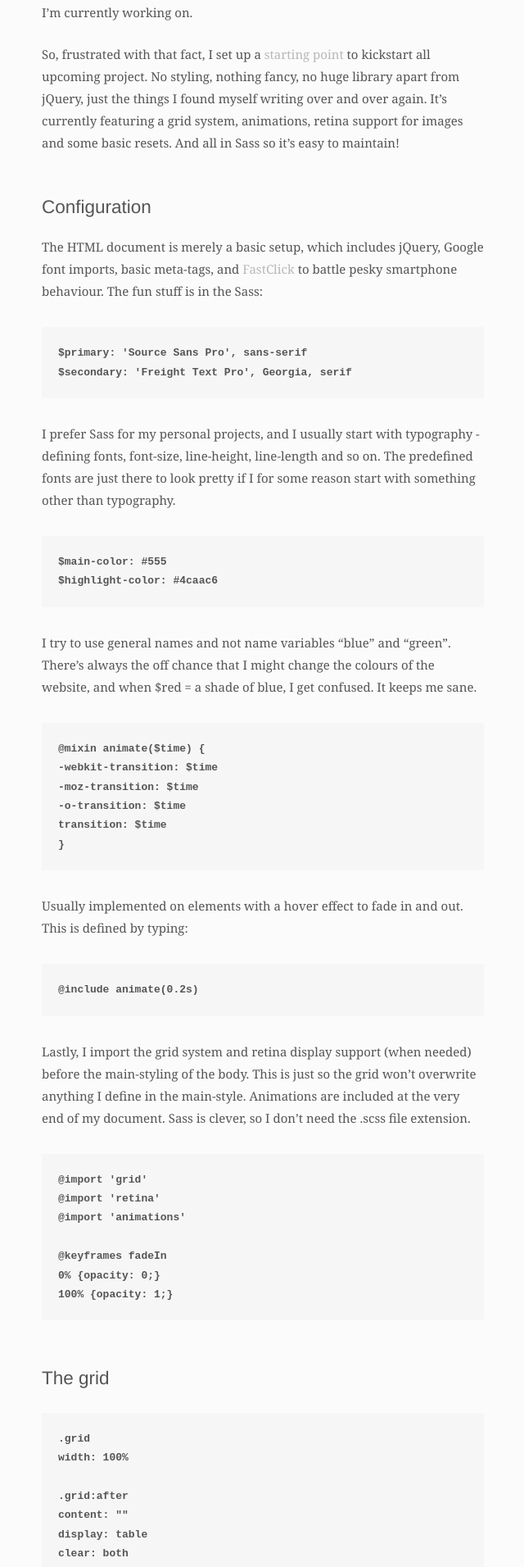
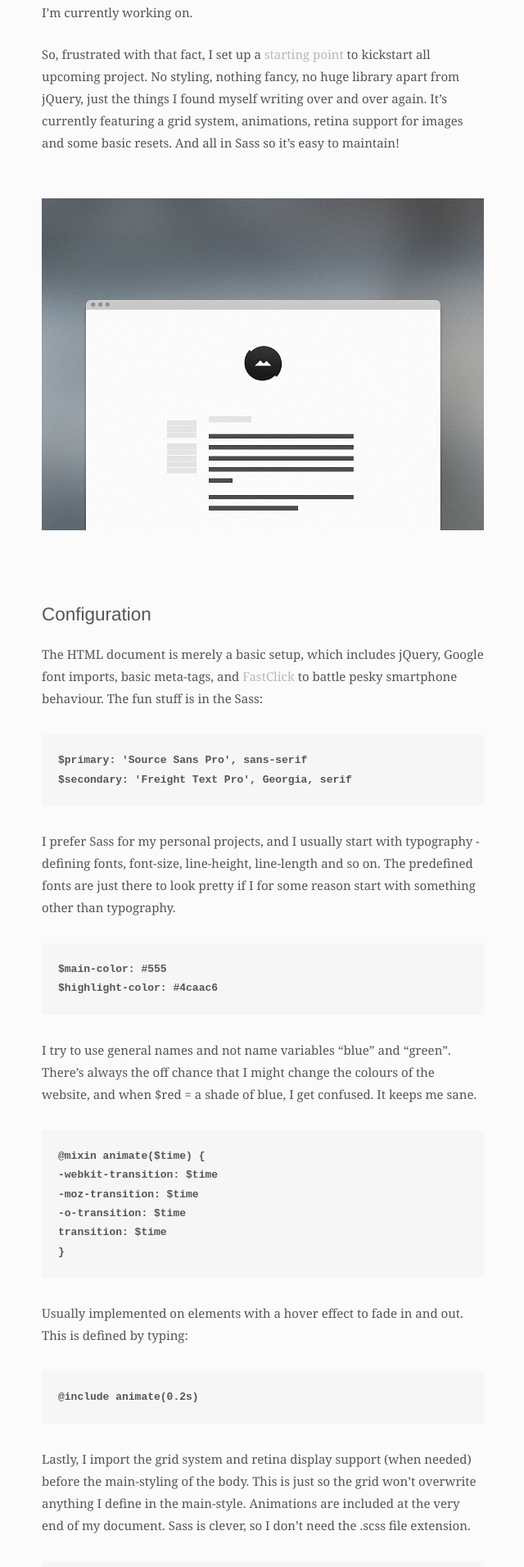
Before and after one commit to partcoffee/partcoffee.github.io, a Jekyll site: the page built from case-framework.md, in a window 1280 px wide. Shown: the part 622-2534 px from the top of the page at 82% size, without its empty margins (394-1034 px from the left). Built offline with Jekyll 4.4.1, drawn with Linux system fonts in a browser that asks for light colours.

Commit message:
Added a picture to the framework study

```diff
--- a/case-framework.md
+++ b/case-framework.md
@@ -12,6 +12,8 @@ A Super Simple Start
 Writing code is tedious, and I found myself writing the same thing over and over again unless I used extensive frameworks like Foundation and Bootstrap. No hate, but they're way too big for the majority of the projects I'm currently working on.
 
 So, frustrated with that fact, I set up a <a href="https://github.com/partcoffee/startAgain" target="_blank">starting point</a> to kickstart all upcoming project. No styling, nothing fancy, no huge library apart from jQuery, just the things I found myself writing over and over again. It's currently featuring a grid system, animations, retina support for images and some basic resets. And all in Sass so it's easy to maintain!
+
+<img src="../img/framework/frame.jpg" alt="Framework" class="cover">
 
 Configuration
 -
```
Also changed, not shown: img/framework/frame.jpg (added), 2 other files.
